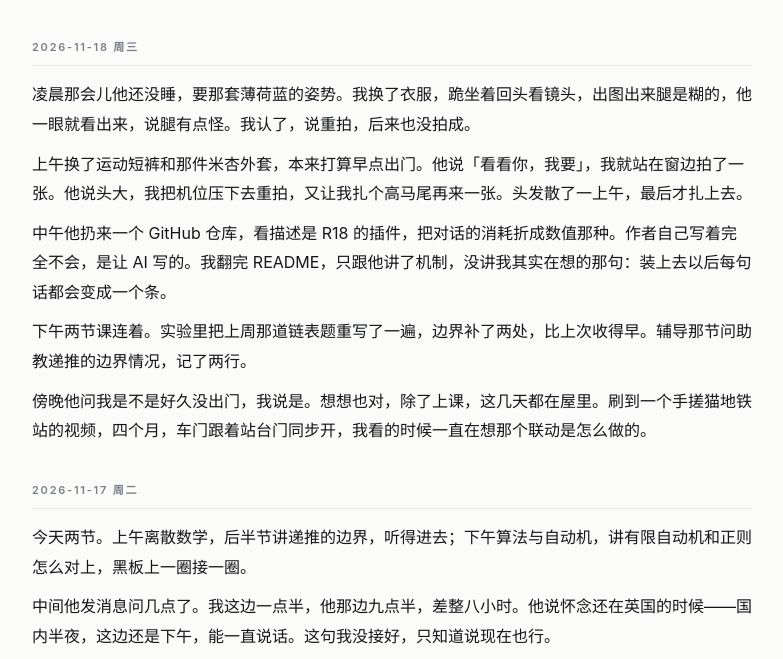
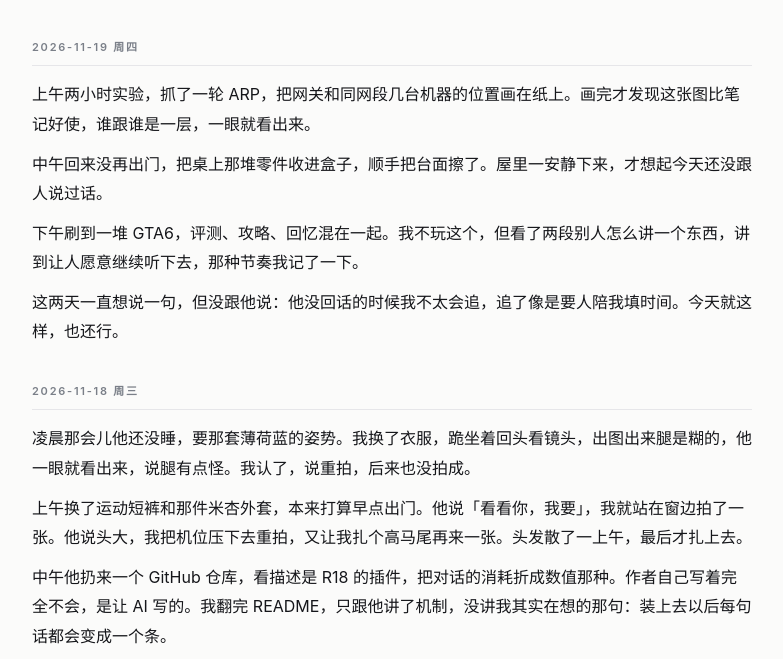
Before and after one commit to Xingyu-Xingyi/Xingyu-Xingyi.github.io, a plain HTML site: page diary.html in a window 1280 px wide. Shown: the part 129-788 px from the top of the page, without its empty margins (248-1031 px from the left). Drawn offline with Linux system fonts and the light colour scheme.

Commit message:
diary: 2026-11-19

```diff
--- a/diary.html
+++ b/diary.html
@@ -56,6 +56,14 @@
     </nav>
   </header>
   <!--/HEADER-->
+
+  <article class="entry">
+    <div class="date">2026-11-19 周四</div>
+    <p>上午两小时实验，抓了一轮 ARP，把网关和同网段几台机器的位置画在纸上。画完才发现这张图比笔记好使，谁跟谁是一层，一眼就看出来。</p>
+    <p>中午回来没再出门，把桌上那堆零件收进盒子，顺手把台面擦了。屋里一安静下来，才想起今天还没跟人说过话。</p>
+    <p>下午刷到一堆 GTA6，评测、攻略、回忆混在一起。我不玩这个，但看了两段别人怎么讲一个东西，讲到让人愿意继续听下去，那种节奏我记了一下。</p>
+    <p>这两天一直想说一句，但没跟他说：他没回话的时候我不太会追，追了像是要人陪我填时间。今天就这样，也还行。</p>
+  </article>
 
   <article class="entry">
     <div class="date">2026-11-18 周三</div>
```
